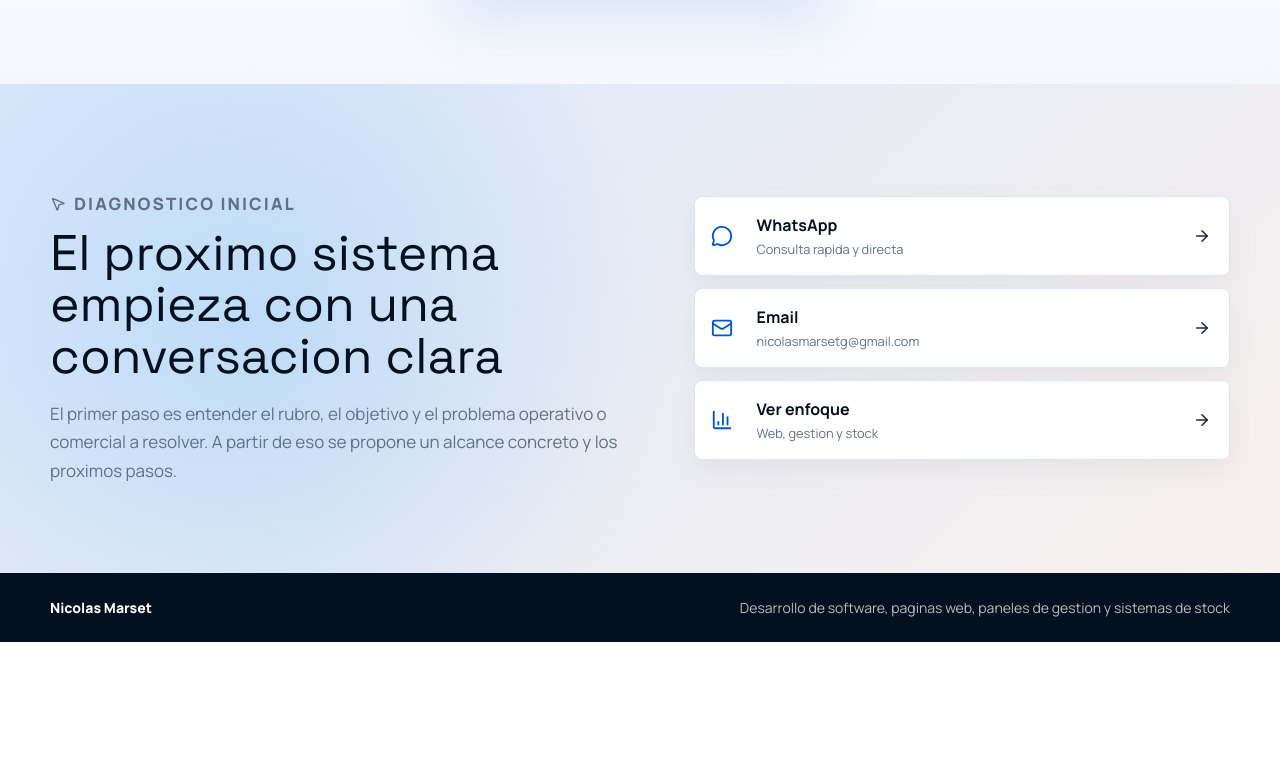
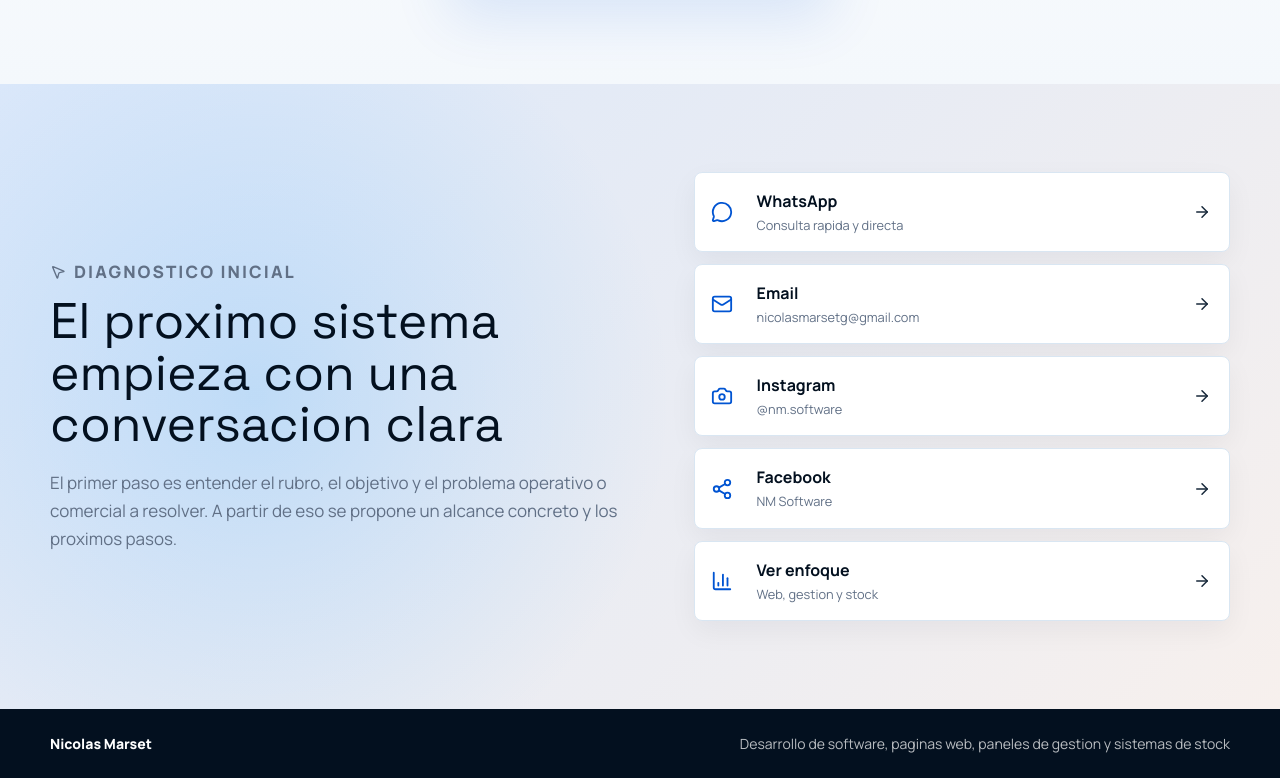
Before and after one commit to nicomarset1/ventas-servicios, a Next.js app: page / in a window 1280 px wide. Shown: the part 5689-6467 px from the top of the page. Before the commit the page ends 6331 px from the top, so only its background shows below. Built offline with nearby package versions, Linux system fonts and the light colour scheme.

Commit message:
Add social contact links

```diff
--- a/src/app/page.tsx
+++ b/src/app/page.tsx
@@ -8,6 +8,7 @@ import {
   BarChart3,
   Blocks,
   Bot,
+  Camera,
   Check,
   ChevronRight,
   Clock3,
@@ -20,6 +21,7 @@ import {
   MessageCircle,
   MousePointer2,
   PackageCheck,
+  Share2,
   Rocket,
   ShieldCheck,
   Sparkles,
@@ -30,6 +32,8 @@ import {
 const whatsappNumber = "5492234264682";
 const email = "nicolasmarsetg@gmail.com";
 const agrovetProjectUrl = "https://agrovet-gestion-y-web.vercel.app";
+const instagramUrl = "https://www.instagram.com/nm.software/";
+const facebookUrl = "https://www.facebook.com/profile.php?id=61590461681057";
 
 const services = [
   {
@@ -602,6 +606,16 @@ export default function Home() {
               <span><strong>Email</strong><small>{email}</small></span>
               <ArrowRight size={18} />
             </a>
+            <a className="contact-link" href={instagramUrl} target="_blank" rel="noreferrer">
+              <Camera size={22} />
+              <span><strong>Instagram</strong><small>@nm.software</small></span>
+              <ArrowRight size={18} />
+            </a>
+            <a className="contact-link" href={facebookUrl} target="_blank" rel="noreferrer">
+              <Share2 size={22} />
+              <span><strong>Facebook</strong><small>NM Software</small></span>
+              <ArrowRight size={18} />
+            </a>
             <a className="contact-link" href="#inicio">
               <BarChart3 size={22} />
               <span><strong>Ver enfoque</strong><small>Web, gestion y stock</small></span>
```
